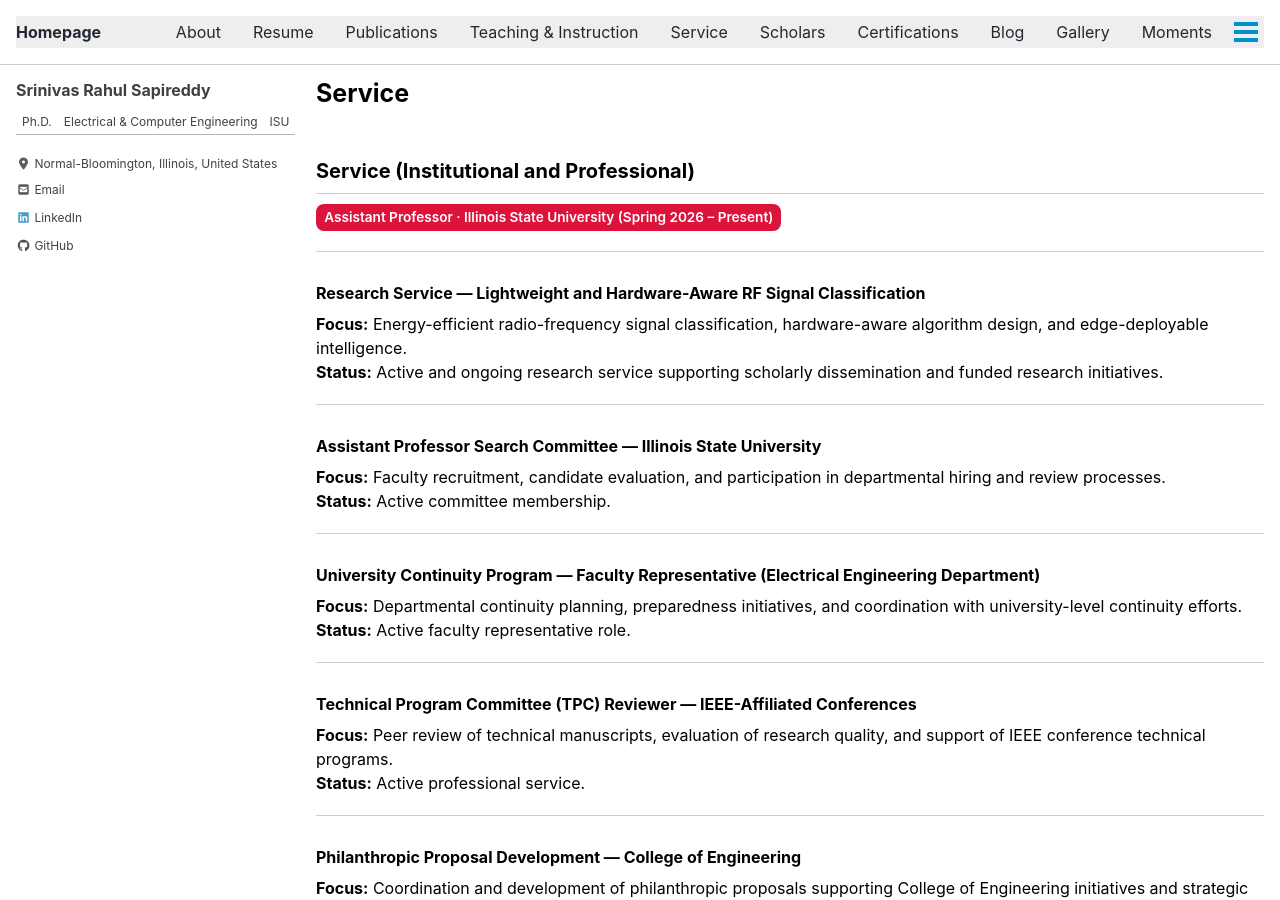
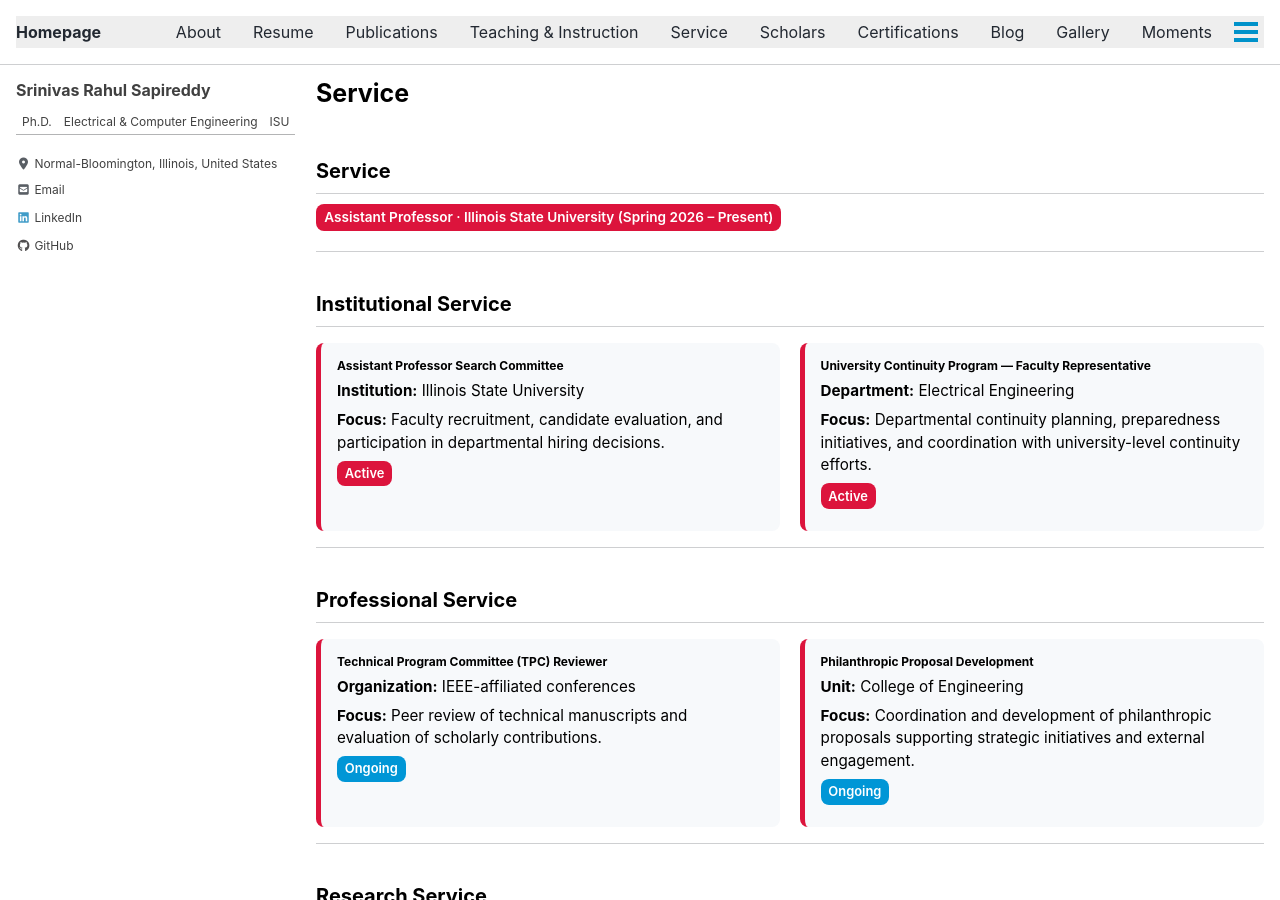
Before and after one commit to srsapireddy/srsapireddy.github.io, a Jekyll site: the page built from _pages/service.md, in a window 1280 px wide and 900 px high. Built offline with Jekyll 4.4.1, drawn with Linux system fonts in a browser that asks for light colours; cached includes are drawn as plain includes; nearby versions of some CDN libraries; some of the changed text lies outside the part shown.

Commit message:
Update service.md

```diff
--- a/_pages/service.md
+++ b/_pages/service.md
@@ -12,7 +12,7 @@ toc: false
   font-size: 0.85em;
   font-weight: 600;
   color: #fff;
-  background-color: #0096d6; /* blue */
+  background-color: #0096d6;
   border-radius: 0.5rem;
   margin-right: 0.4em;
 }
@@ -22,42 +22,90 @@ toc: false
   font-size: 0.85em;
   font-weight: 600;
   color: #fff;
-  background-color: #DC143C; /* red for ISU */
+  background-color: #DC143C;
   border-radius: 0.5rem;
   margin-right: 0.4em;
 }
+.service-grid {
+  display: grid;
+  grid-template-columns: repeat(auto-fit, minmax(300px, 1fr));
+  gap: 1.2rem;
+  margin-top: 1rem;
+}
+.service-card {
+  background: #f7f9fb;
+  border-left: 5px solid #DC143C;
+  padding: 16px;
+  border-radius: 8px;
+}
+.service-card h4 {
+  margin-top: 0;
+  margin-bottom: 6px;
+}
+.service-card p {
+  margin: 0.4em 0;
+  font-size: 0.95em;
+}
 </style>
 
-## Service (Institutional and Professional)
+## Service
 
 <span class="badge2">Assistant Professor · Illinois State University (Spring 2026 – Present)</span>
 
 ---
 
-### Research Service — Lightweight and Hardware-Aware RF Signal Classification
-**Focus:** Energy-efficient radio-frequency signal classification, hardware-aware algorithm design, and edge-deployable intelligence.
-**Status:** Active and ongoing research service supporting scholarly dissemination and funded research initiatives.
+## Institutional Service
+
+<div class="service-grid">
+
+<div class="service-card">
+<h4>Assistant Professor Search Committee</h4>
+<p><strong>Institution:</strong> Illinois State University</p>
+<p><strong>Focus:</strong> Faculty recruitment, candidate evaluation, and participation in departmental hiring decisions.</p>
+<p><span class="badge2">Active</span></p>
+</div>
+
+<div class="service-card">
+<h4>University Continuity Program — Faculty Representative</h4>
+<p><strong>Department:</strong> Electrical Engineering</p>
+<p><strong>Focus:</strong> Departmental continuity planning, preparedness initiatives, and coordination with university-level continuity efforts.</p>
+<p><span class="badge2">Active</span></p>
+</div>
+
+</div>
 
 ---
 
-### Assistant Professor Search Committee — Illinois State University
-**Focus:** Faculty recruitment, candidate evaluation, and participation in departmental hiring and review processes.
-**Status:** Active committee membership.
+## Professional Service
+
+<div class="service-grid">
+
+<div class="service-card">
+<h4>Technical Program Committee (TPC) Reviewer</h4>
+<p><strong>Organization:</strong> IEEE-affiliated conferences</p>
+<p><strong>Focus:</strong> Peer review of technical manuscripts and evaluation of scholarly contributions.</p>
+<p><span class="badge">Ongoing</span></p>
+</div>
+
+<div class="service-card">
+<h4>Philanthropic Proposal Development</h4>
+<p><strong>Unit:</strong> College of Engineering</p>
+<p><strong>Focus:</strong> Coordination and development of philanthropic proposals supporting strategic initiatives and external engagement.</p>
+<p><span class="badge">Ongoing</span></p>
+</div>
+
+</div>
 
 ---
 
-### University Continuity Program — Faculty Representative (Electrical Engineering Department)
-**Focus:** Departmental continuity planning, preparedness initiatives, and coordination with university-level continuity efforts.
-**Status:** Active faculty representative role.
+## Research Service
 
----
+<div class="service-grid">
 
-### Technical Program Committee (TPC) Reviewer — IEEE-Affiliated Conferences
-**Focus:** Peer review of technical manuscripts, evaluation of research quality, and support of IEEE conference technical programs.
-**Status:** Active professional service.
+<div class="service-card">
+<h4>Lightweight and Hardware-Aware RF Signal Classification</h4>
+<p><strong>Focus:</strong> Energy-efficient RF classification algorithms, hardware-aware design, and edge-deployable intelligence.</p>
+<p><span class="badge">Active Research Service</span></p>
+</div>
 
----
-
-### Philanthropic Proposal Development — College of Engineering
-**Focus:** Coordination and development of philanthropic proposals supporting College of Engineering initiatives and strategic priorities.
-**Status:** Ongoing institutional service.
+</div>
```
